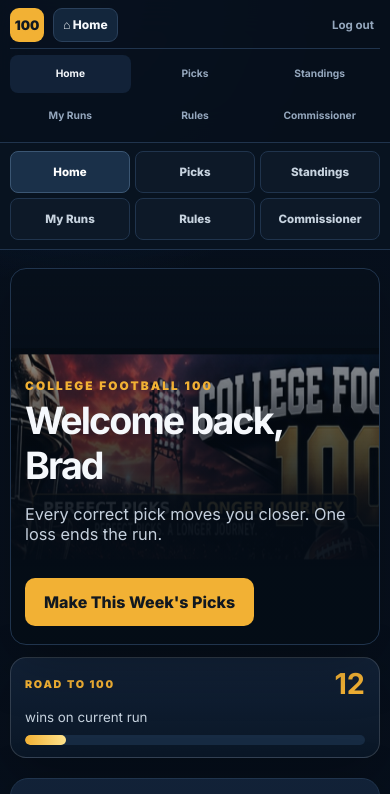
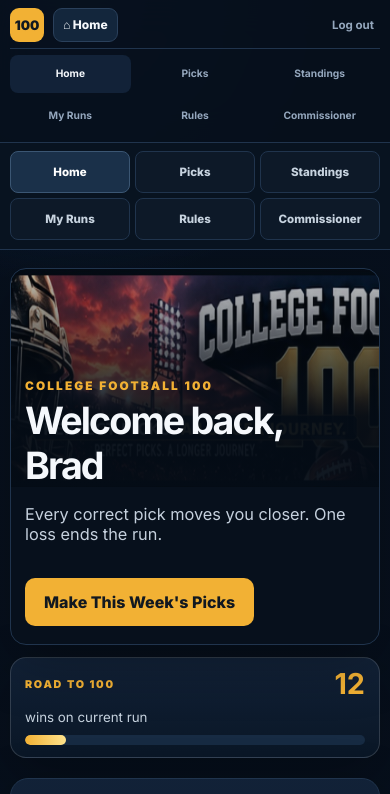
Before and after one commit to bradgmerek-lang/college-football-100, a plain HTML site: page index.html in a window 390 px wide. Both pictures are taken after a click on the button "Preview demo without setup". Shown: the top 794 px of the page. Drawn offline with nearby package versions, Linux system fonts and the light colour scheme.

Commit message:
Add files via upload

```diff
--- a/index.html
+++ b/index.html
@@ -8,7 +8,7 @@
   <link rel="preconnect" href="https://fonts.googleapis.com">
   <link rel="preconnect" href="https://fonts.gstatic.com" crossorigin>
   <link href="https://fonts.googleapis.com/css2?family=Inter:wght@400;500;600;700;800;900&display=swap" rel="stylesheet">
-  <link rel="stylesheet" href="styles.css?v=13" />
+  <link rel="stylesheet" href="styles.css?v=14" />
   <style>
     /* v9: forced visual polish; inline so browser CSS caching cannot hide the change */
     .home-score-strip{
--- a/styles.css
+++ b/styles.css
@@ -561,3 +561,27 @@ input,select,textarea{font-size:16px}
     aspect-ratio: 15 / 4 !important;
   }
 }
+
+
+/* =========================================================
+   V14 HOME HERO — FORCE NEW BANNER ARTWORK
+   ========================================================= */
+.home-hero {
+  background-image:
+    linear-gradient(90deg, rgba(4,12,22,.96) 0%, rgba(4,12,22,.78) 45%, rgba(4,12,22,.35) 100%),
+    url('assets/college-football-100-banner-new.jpg') !important;
+  background-position: center center !important;
+  background-size: cover !important;
+  background-repeat: no-repeat !important;
+}
+
+@media (max-width: 800px) {
+  .home-hero {
+    background-image:
+      linear-gradient(180deg, rgba(4,12,22,.22), rgba(4,12,22,.95) 68%),
+      url('assets/college-football-100-banner-new.jpg') !important;
+    background-position: center top !important;
+    background-size: auto 58% !important;
+    background-repeat: no-repeat !important;
+  }
+}
```
